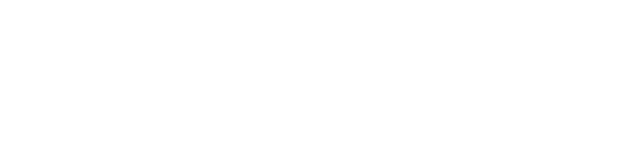
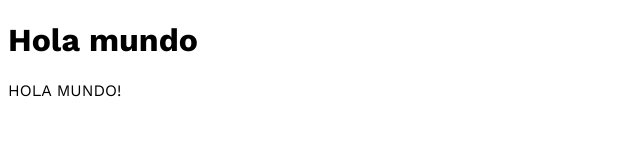
Before and after one commit to ThomasGauna/proyectoFinalJS, a plain HTML site: page index.html in a window 1280 px wide. Shown: the whole page, without its empty margins (0-640 px from the left). Drawn offline with nearby package versions, Linux system fonts and the light colour scheme.

Commit message:
Edito index nuevamente

```diff
--- a/index.html
+++ b/index.html
@@ -9,7 +9,8 @@
 </head>
 <body>
 
-
+    <h1>Hola mundo</h1>
+    <p>HOLA MUNDO!</p>
 
     <script src="./js/main.js"></script>
 </body>
```
